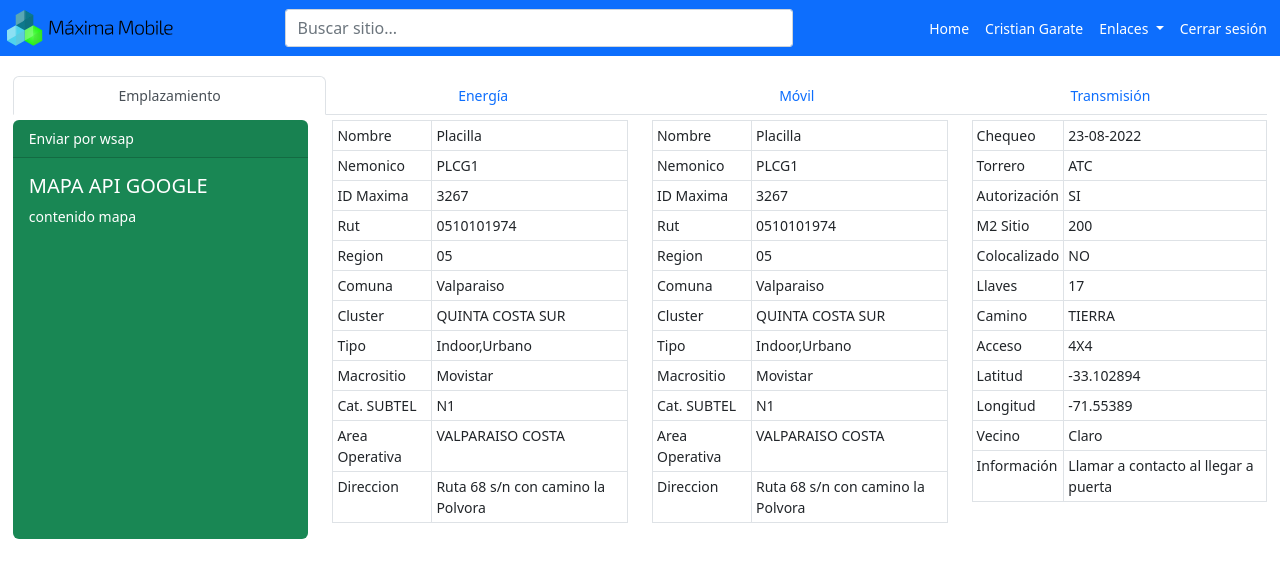
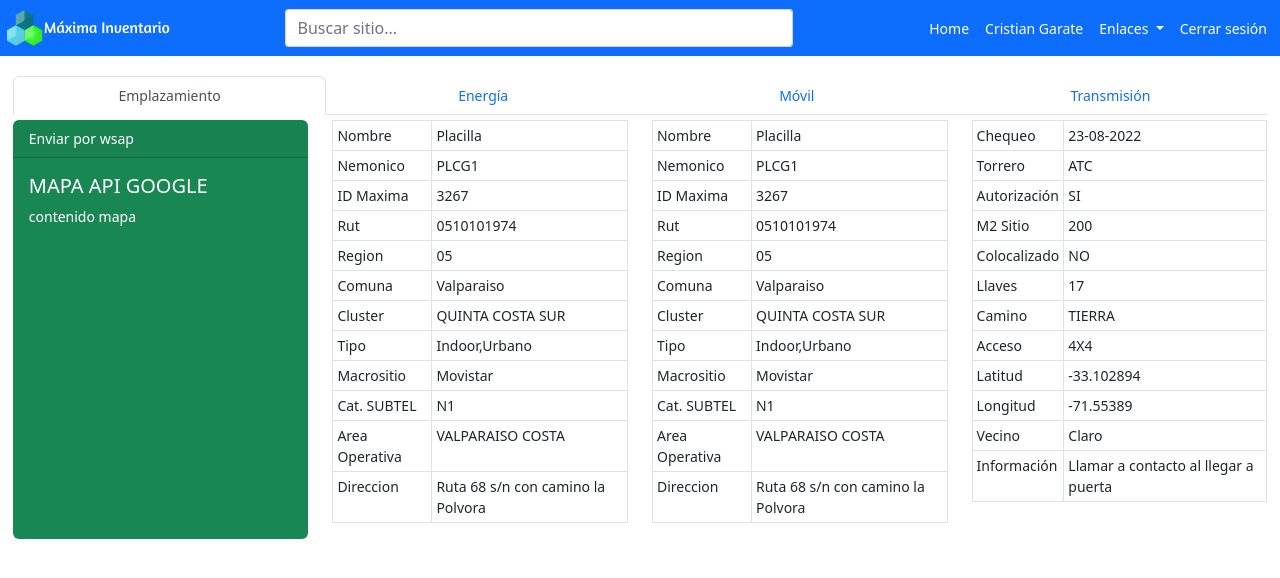
Before and after one commit to perrin73/inventario2023, a plain HTML site: page index.html in a window 1280 px wide. Drawn offline with nearby package versions, Linux system fonts and the light colour scheme.

Commit message:
se cambia logo

```diff
--- a/assets/css/estilos.css
+++ b/assets/css/estilos.css
@@ -76,7 +76,7 @@
   #logo {
     height: 40px;
     width: 200px;
-    background-image: url(../img/newmaxima.svg);
+    background-image: url(../img/inventariomaxima.svg);
     background-size: contain;
     background-repeat: no-repeat;
   }
```
Also changed, not shown: assets/img/inventariomaxima.svg (added).
